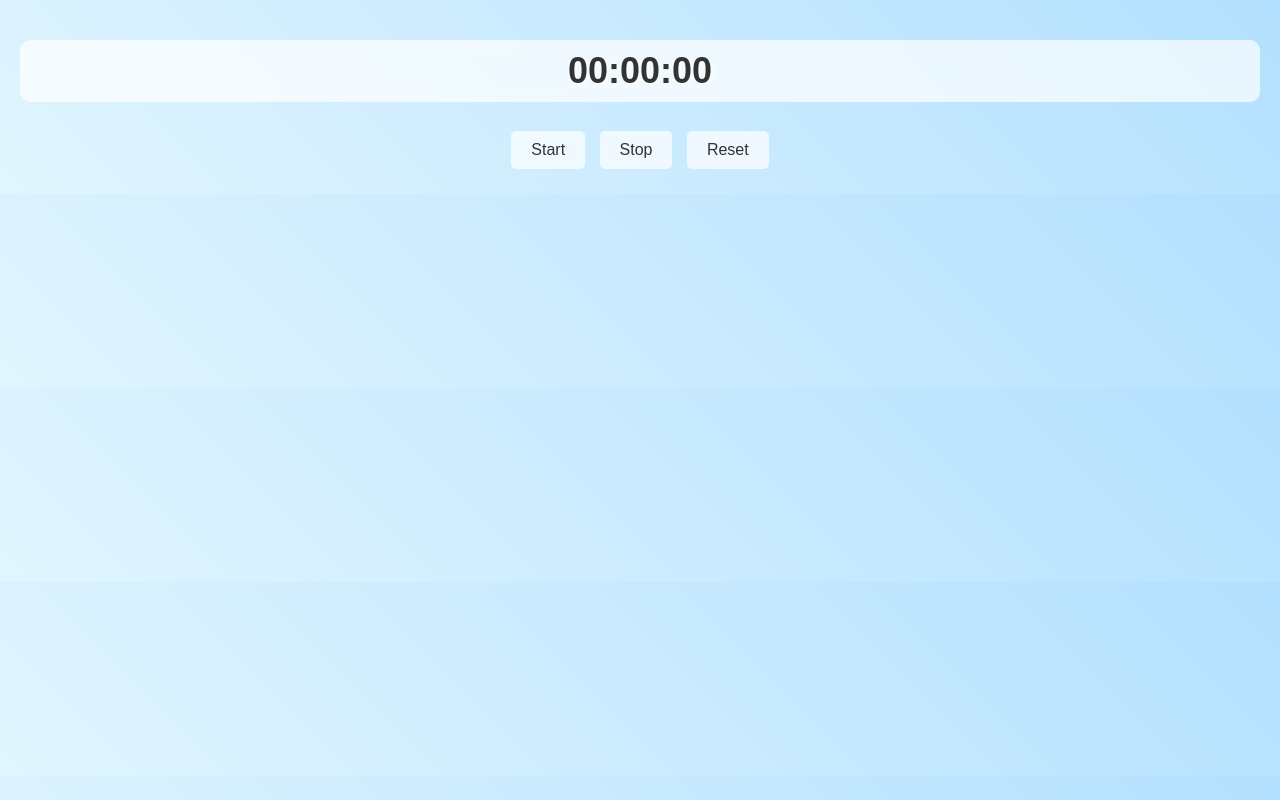
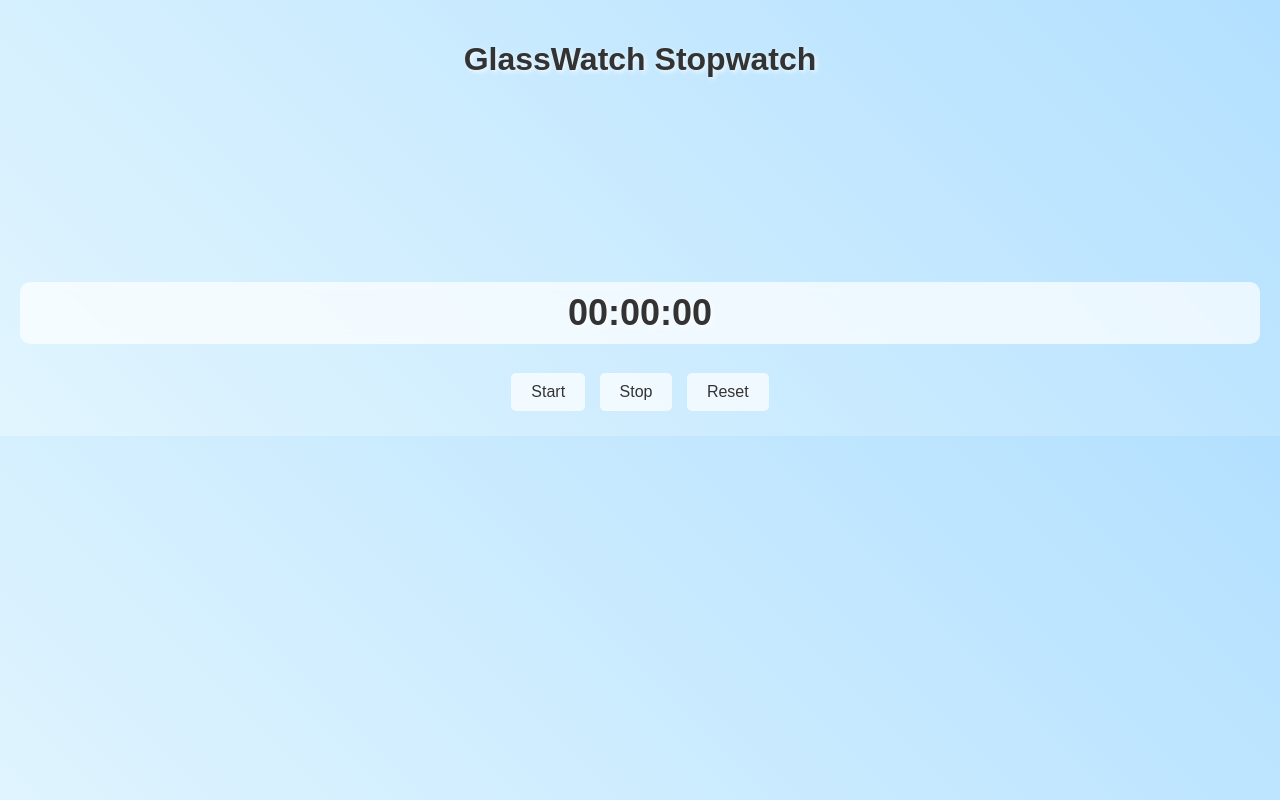
Before and after one commit to babita912321/stopwatch, a plain HTML site: page index.html in a window 1280 px wide. Drawn offline with Linux system fonts and the light colour scheme.

Commit message:
Update index.html

```diff
--- a/index.html
+++ b/index.html
@@ -49,7 +49,12 @@
 
 </head>
 <body>
+    <header>
+    <h1 id="app-name">GlassWatch Stopwatch</h1>
+</header>
 
+<br>
+<br><br><br><br><br><br><br><br>
 <h1 id="display">00:00:00</h1>
 <button onclick="startStopwatch()">Start</button>
 <button onclick="stopStopwatch()">Stop</button>
```
